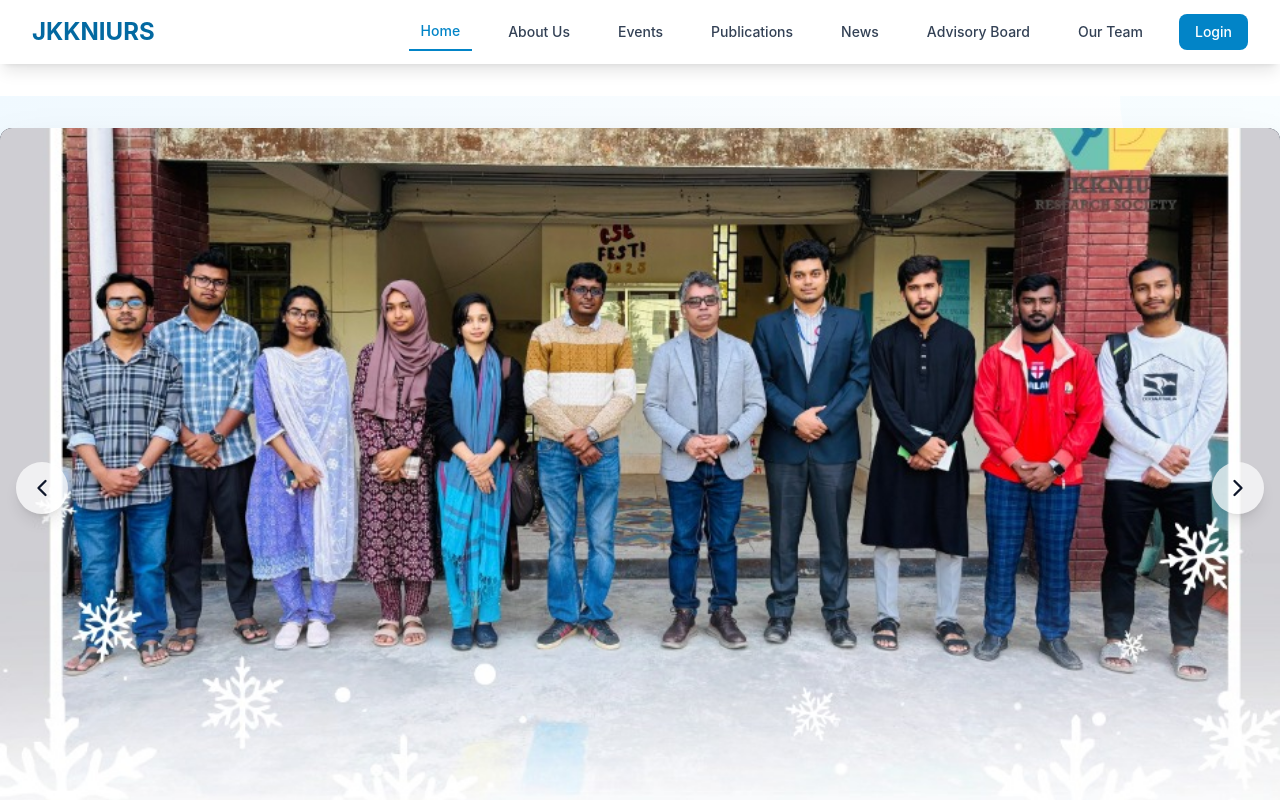
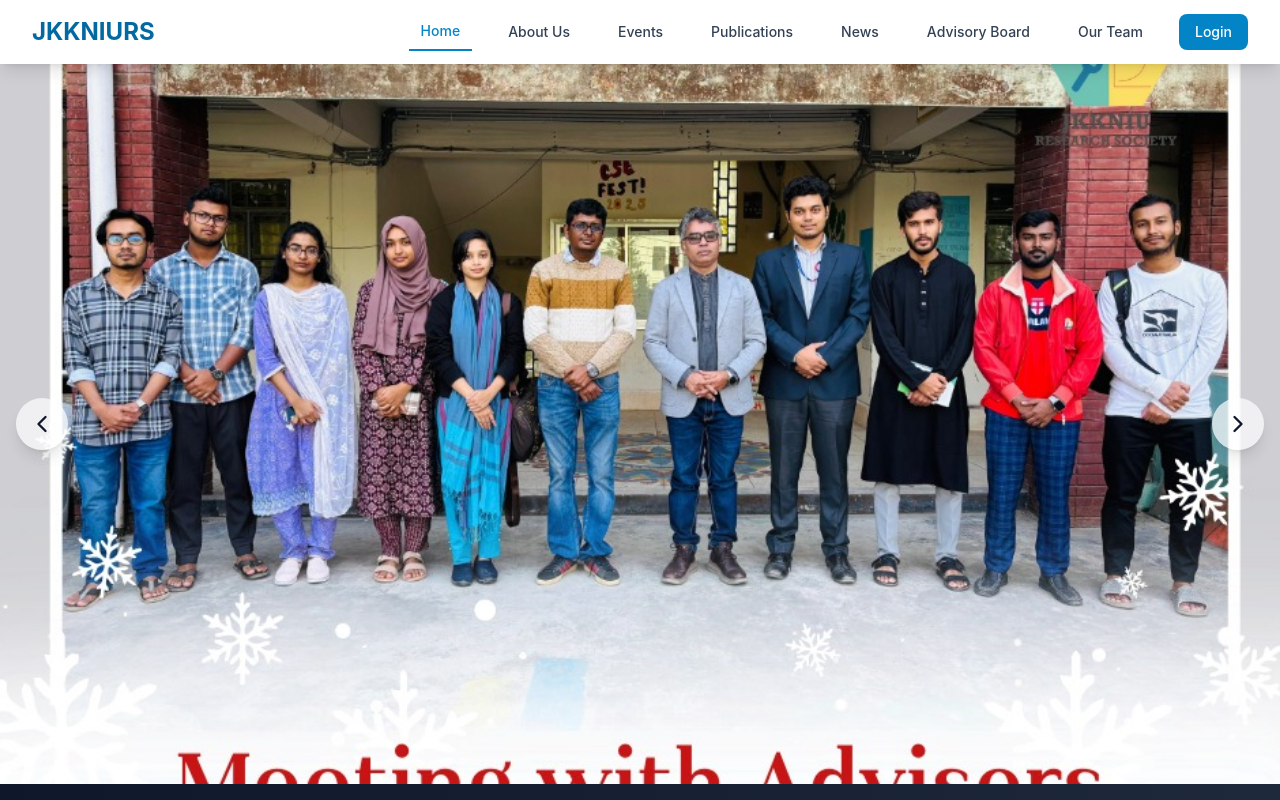
Before and after one commit to mehedinaeem/JKKNIU-Research-Society, a React (Vite) app in the folder Frontend/: page / in a window 1280 px wide. Shown: the top 800 px of the page. Built offline with nearby package versions, Linux system fonts and the light colour scheme.

Commit message:
fix: reduce carousel height and remove gap with navbar

```diff
--- a/Frontend/src/components/ImageCarousel.tsx
+++ b/Frontend/src/components/ImageCarousel.tsx
@@ -60,8 +60,8 @@ const ImageCarousel = ({
         <div className="absolute bottom-0 left-0 w-72 h-72 bg-secondary-200 rounded-full opacity-10 -ml-36 -mb-36"></div>
 
         {/* Main carousel container */}
-        <div className="relative z-10 py-4 md:py-8">
-          <div className="bg-white rounded-none md:rounded-xl overflow-hidden shadow-2xl">
+        <div className="relative z-10 py-0">
+          <div className="bg-white rounded-none overflow-hidden shadow-none">
             {/* Main image display area */}
             <div className="relative w-full bg-secondary-900">
               {/* Responsive height container */}
--- a/Frontend/src/pages/Home.tsx
+++ b/Frontend/src/pages/Home.tsx
@@ -51,7 +51,7 @@ const Home = () => {
   return (
     <div>
       {/* Image Carousel Section */}
-      <section className="bg-white py-8 w-full">
+      <section className="bg-white py-0 w-full">
         <ImageCarousel
           images={carouselImages}
           autoPlay={true}
```
